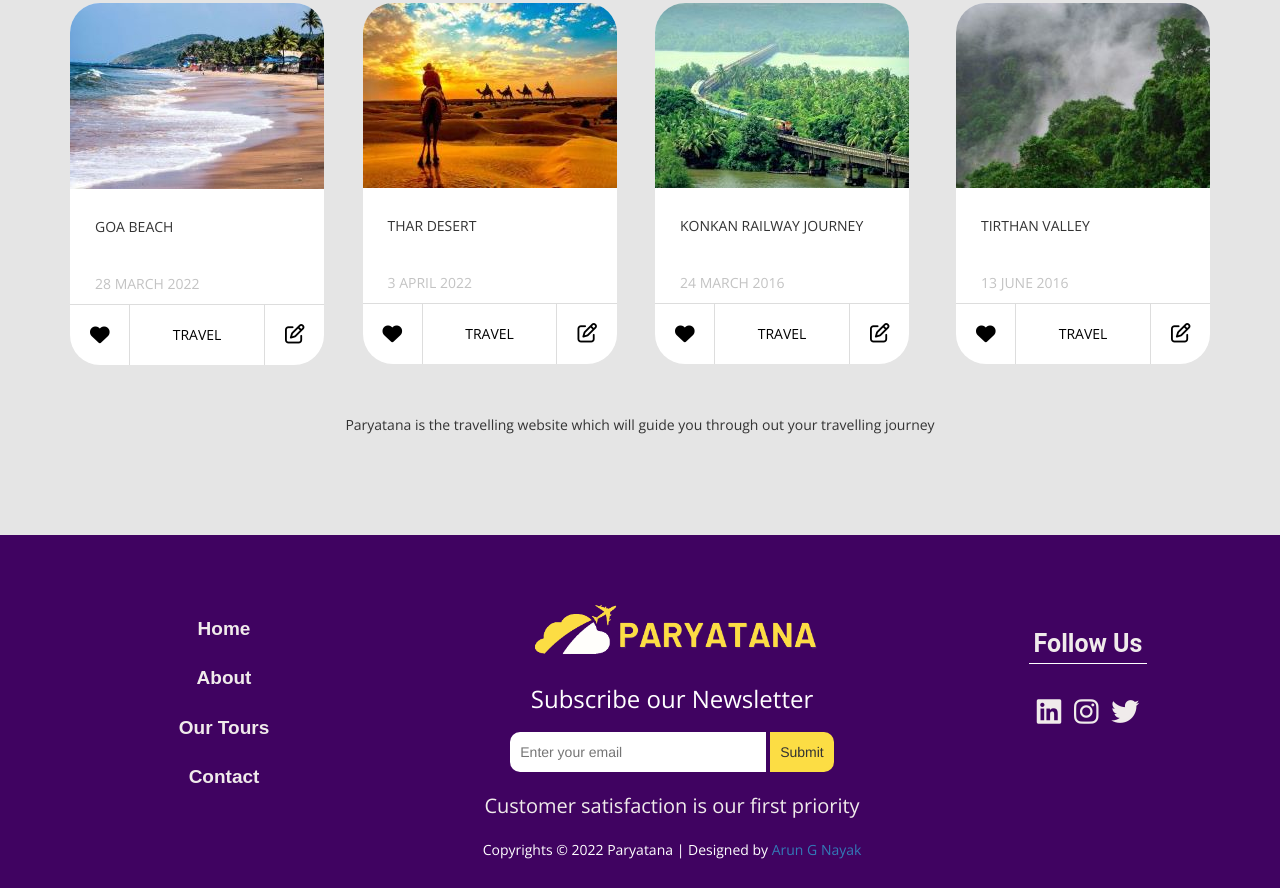
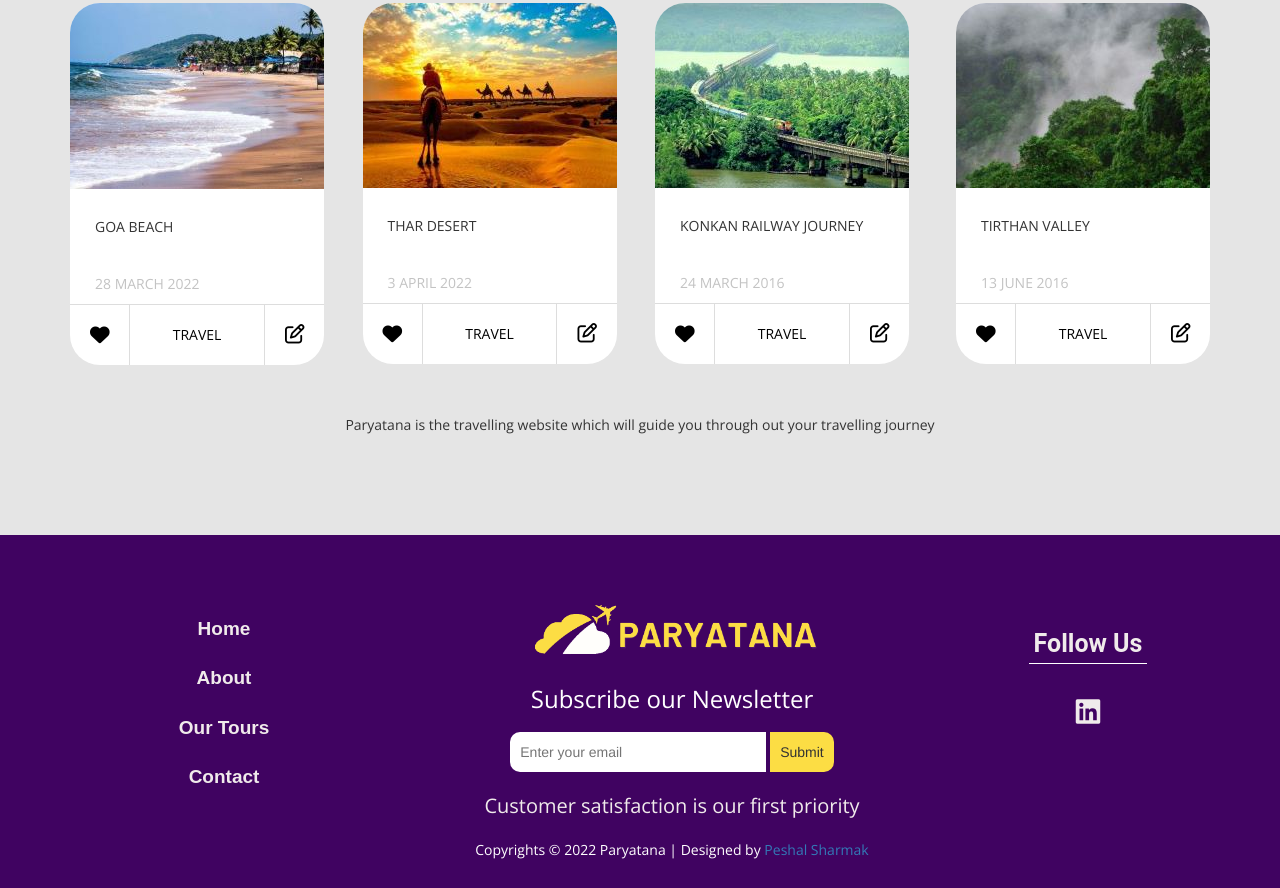
Before and after one commit to Peshal007/TravelWebsite, a plain HTML site: page favourites.html in a window 1280 px wide. Shown: the part 1063-1951 px from the top of the page. Drawn offline with nearby package versions, Linux system fonts and the light colour scheme.

Commit message:
Update favourites.html

```diff
--- a/favourites.html
+++ b/favourites.html
@@ -445,16 +445,14 @@
 			</div>
 			<div class="bottom-footer">
 				<p id = "customer">Customer satisfaction is our first priority</p><br>
-				<p>Copyrights &copy <span id="copyrightYear">2022</span> Paryatana | Designed by <a  href = "https://www.linkedin.com/in/arun-g-nayak/" style = "text-decoration: none;">Arun G Nayak</a></p>
+				<p>Copyrights &copy <span id="copyrightYear">2022</span> Paryatana | Designed by <a  href = "https://www.linkedin.com/in/peshal-sharma-8a3aa9216/" style = "text-decoration: none;">Peshal Sharmak</a></p>
 			</div>
         </div>
 
         <div class = "follow">
             <h4>Follow Us</h4>
 			<div class="follow-social">
-				<a href = "https://www.linkedin.com/in/arun-g-nayak/" target="_blank" class="linkedin"><i class="fa-brands fa-linkedin fa-2xl"></i></a>
-                <a href = "#" target="_blank" class="instagram"><i class="fa-brands fa-instagram fa-2xl"></i></a>
-                <a href = "https://twitter.com/home" target="_blank" class="twitter"><i class="fa-brands fa-twitter fa-2xl"></i></a>
+				<a href = "https://www.linkedin.com/in/peshal-sharma-8a3aa9216/" target="_blank" class="linkedin"><i class="fa-brands fa-linkedin fa-2xl"></i></a>
 			</div>
 
         </div>
```
